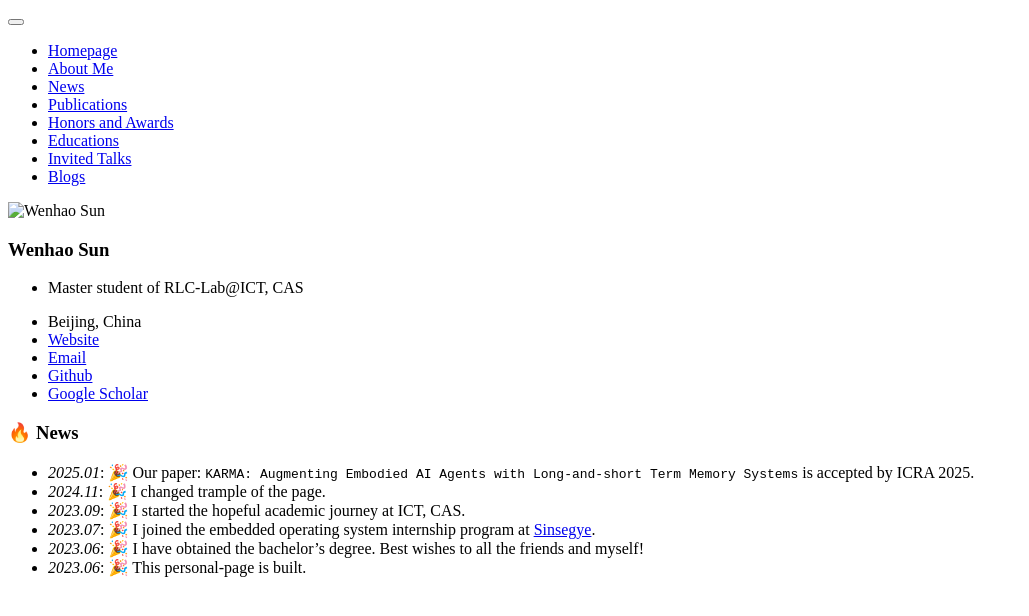
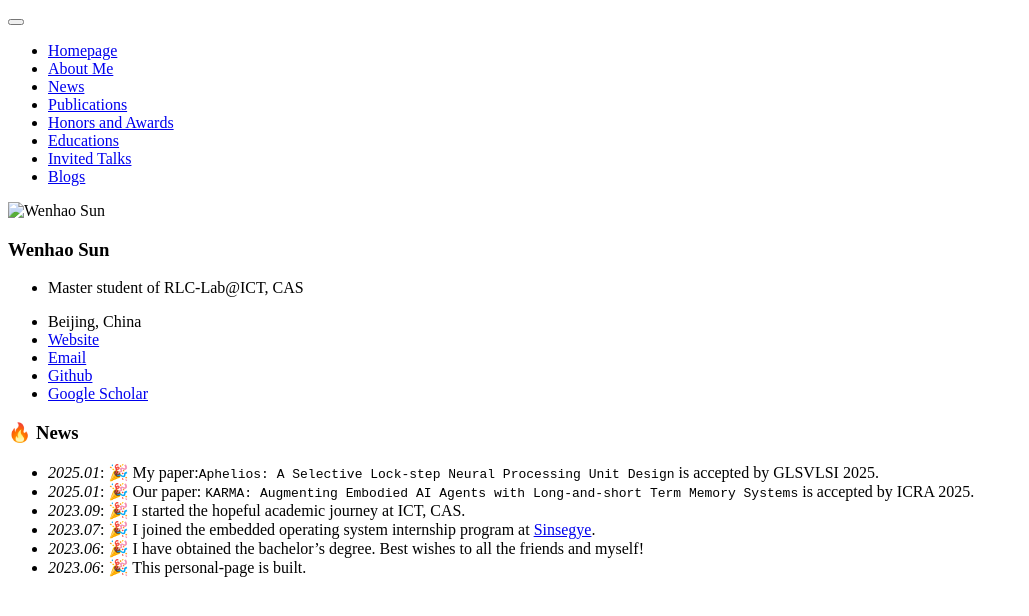
Before and after one commit to sun123-cmd/sun123-cmd.github.io, a Jekyll site: the page built from _pages/includes/news.md, in a window 1280 px wide. Shown: the top 616 px of the page, without its empty margins (0-1029 px from the left). Built offline with Jekyll 4.4.1, drawn with Linux system fonts in a browser that asks for light colours; our own code applies the rules of GitHub Pages for plain Markdown files.

Commit message:
Update news.md

```diff
--- a/_pages/includes/news.md
+++ b/_pages/includes/news.md
@@ -1,6 +1,6 @@
 # 🔥 News
+- *2025.01*: 🎉 My paper:`Aphelios: A Selective Lock-step Neural Processing Unit Design` is accepted by GLSVLSI 2025.
 - *2025.01*: 🎉 Our paper: `KARMA: Augmenting Embodied AI Agents with Long-and-short Term Memory Systems` is accepted by ICRA 2025.
-- *2024.11*: 🎉 I changed trample of the page.
 - *2023.09*: 🎉 I started the hopeful academic journey at ICT, CAS.
 - *2023.07*: 🎉 I joined the embedded operating system internship program at [Sinsegye](https://www.sinsegye.com.cn/).
 - *2023.06*: 🎉 I have obtained the bachelor's degree. Best wishes to all the friends and myself!
```
